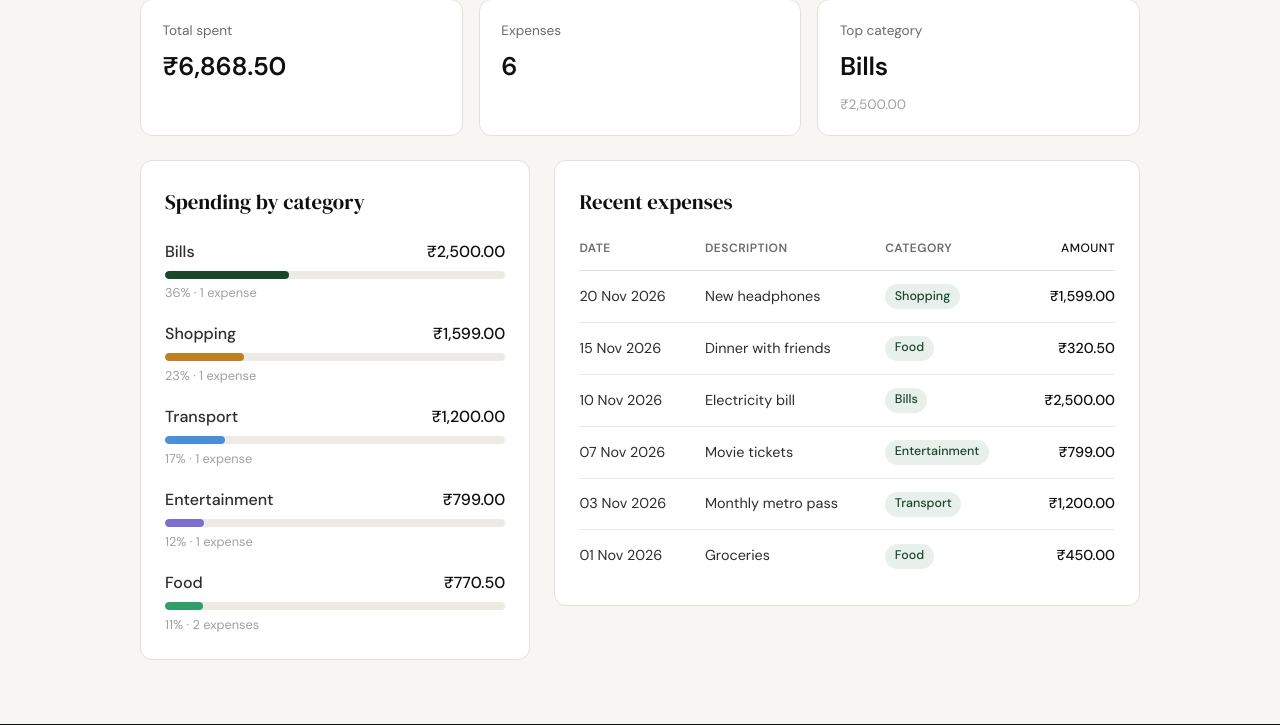
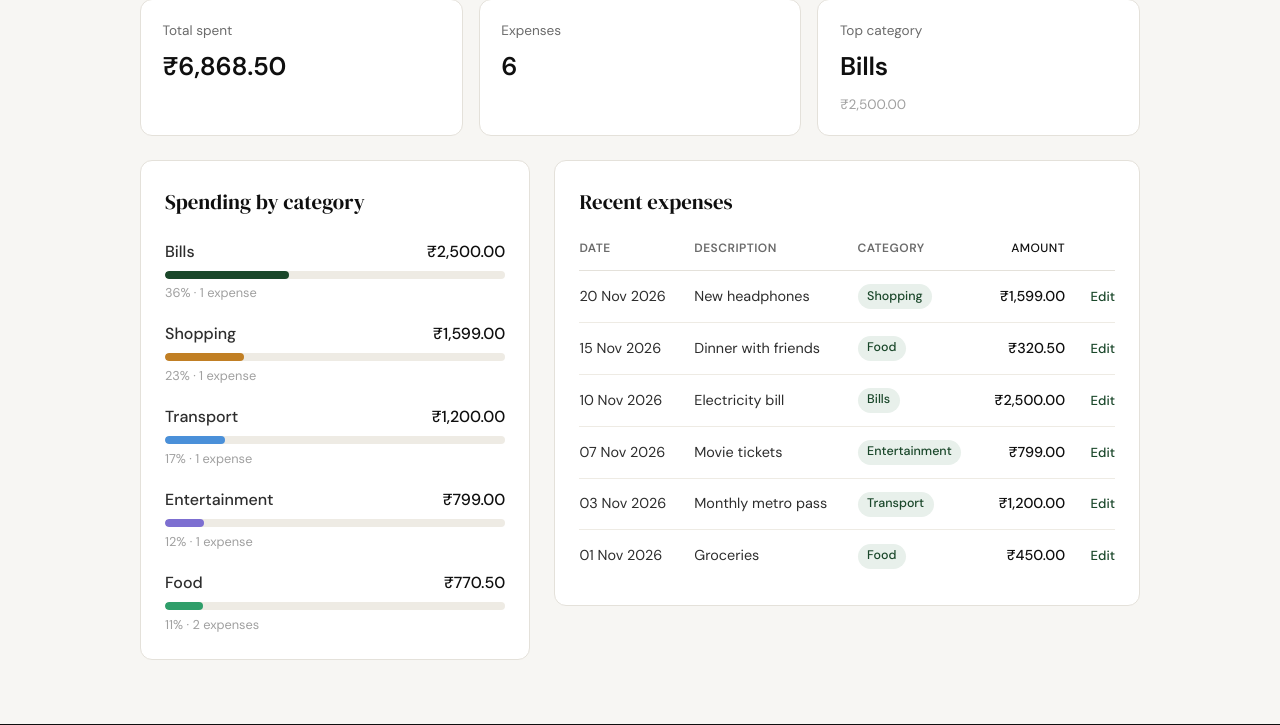
Before and after one commit to aryansray0987/Expense-tracker-claude-code-, a Flask app: page /profile in a window 1280 px wide. Shown: the part 242-967 px from the top of the page. Run offline with Flask 3, Linux system fonts and the light colour scheme; the visitor is signed in with stand-in values (Sample User, id 1); data comes from the database, SQL or seed files in the repository.

Commit message:
feat(expenses): add edit expense page
- /expenses/<id>/edit shows the shared form prefilled with the expense
- validate and update only the signed-in user's expense; 404 otherwise
- extract render_expense_form() shared by add and edit
- add Edit link to each row of the profile's recent expenses table
- add edit tests; relax protected-route test now that edit can 404
- update CLAUDE.md

Co-Authored-By: Claude Opus 5.5 <noreply@anthropic.com>

```diff
--- a/app.py
+++ b/app.py
@@ -5,7 +5,7 @@ from datetime import date, datetime
 from functools import wraps
 
 from dotenv import load_dotenv
-from flask import Flask, flash, redirect, render_template, request, session, url_for
+from flask import Flask, abort, flash, redirect, render_template, request, session, url_for
 from werkzeug.security import check_password_hash, generate_password_hash
 
 from database.db import get_db, init_db, seed_db
@@ -88,6 +88,20 @@ def validate_expense_form(form):
 
     values["amount"] = round(amount, 2)
     return values, None
+
+
+def render_expense_form(heading, submit_label, action, values, error=None):
+    """Render expense_form.html, shared by the add and edit pages."""
+    return render_template(
+        "expense_form.html",
+        heading=heading,
+        submit_label=submit_label,
+        action=action,
+        categories=CATEGORIES,
+        values=values,
+        error=error,
+        today=date.today().isoformat(),
+    )
 
 
 # ------------------------------------------------------------------ #
@@ -271,15 +285,8 @@ def profile():
 @login_required
 def add_expense():
     def show_form(values, error=None):
-        return render_template(
-            "expense_form.html",
-            heading="Add an expense",
-            submit_label="Add expense",
-            action=url_for("add_expense"),
-            categories=CATEGORIES,
-            values=values,
-            error=error,
-            today=date.today().isoformat(),
+        return render_expense_form(
+            "Add an expense", "Add expense", url_for("add_expense"), values, error
         )
 
     if request.method == "GET":
@@ -308,10 +315,61 @@ def add_expense():
     return redirect(url_for("profile"))
 
 
-@app.route("/expenses/<int:id>/edit")
+@app.route("/expenses/<int:id>/edit", methods=["GET", "POST"])
 @login_required
 def edit_expense(id):
-    return "Edit expense — coming in Step 8"
+    conn = get_db()
+    # Filtering by user_id means other users' expenses look exactly like
+    # missing ones: both return 404, so ids can't be probed.
+    expense = conn.execute(
+        "SELECT amount, category, date, description FROM expenses "
+        "WHERE id = ? AND user_id = ?",
+        (id, session["user_id"]),
+    ).fetchone()
+    if expense is None:
+        conn.close()
+        abort(404)
+
+    def show_form(values, error=None):
+        return render_expense_form(
+            "Edit expense",
+            "Save changes",
+            url_for("edit_expense", id=id),
+            values,
+            error,
+        )
+
+    if request.method == "GET":
+        conn.close()
+        return show_form({
+            "amount": f"{expense['amount']:.2f}",
+            "category": expense["category"],
+            "date": expense["date"],
+            "description": expense["description"] or "",
+        })
+
+    values, error = validate_expense_form(request.form)
+    if error:
+        conn.close()
+        return show_form(values, error)
+
+    conn.execute(
+        "UPDATE expenses SET amount = ?, category = ?, date = ?, description = ? "
+        "WHERE id = ? AND user_id = ?",
+        (
+            values["amount"],
+            values["category"],
+            values["date"],
+            values["description"] or None,
+            id,
+            session["user_id"],
+        ),
+    )
+    conn.commit()
+    conn.close()
+
+    flash(f"Updated expense: {format_inr(values['amount'])} for {values['category']}.")
+    return redirect(url_for("profile"))
 
 
 @app.route("/expenses/<int:id>/delete")
--- a/static/css/style.css
+++ b/static/css/style.css
@@ -886,6 +886,25 @@ select.form-input { cursor: pointer; }
 
 .nowrap { white-space: nowrap; }
 
+.row-actions { text-align: right; white-space: nowrap; }
+
+.row-actions a {
+    font-size: 0.82rem;
+    font-weight: 500;
+    color: var(--accent);
+}
+
+.row-actions a:hover { text-decoration: underline; }
+
+.visually-hidden {
+    position: absolute;
+    width: 1px;
+    height: 1px;
+    overflow: hidden;
+    clip: rect(0 0 0 0);
+    white-space: nowrap;
+}
+
 .category-tag {
     display: inline-block;
     background: var(--accent-light);
--- a/templates/profile.html
+++ b/templates/profile.html
@@ -79,6 +79,7 @@
                                 <th>Description</th>
                                 <th>Category</th>
                                 <th class="num">Amount</th>
+                                <th><span class="visually-hidden">Actions</span></th>
                             </tr>
                         </thead>
                         <tbody>
@@ -88,6 +89,10 @@
                                 <td>{{ e.description or "—" }}</td>
                                 <td><span class="category-tag">{{ e.category }}</span></td>
                                 <td class="num nowrap">{{ e.amount | inr }}</td>
+                                <td class="row-actions">
+                                    <a href="{{ url_for('edit_expense', id=e.id) }}"
+                                       aria-label="Edit {{ e.description or e.category }} expense">Edit</a>
+                                </td>
                             </tr>
                             {% endfor %}
                         </tbody>
```
Also changed, not shown: CLAUDE.md (+3 -2 lines), tests/test_edit_expense.py (added, +128 -0 lines), tests/test_session.py (+7 -2 lines).
